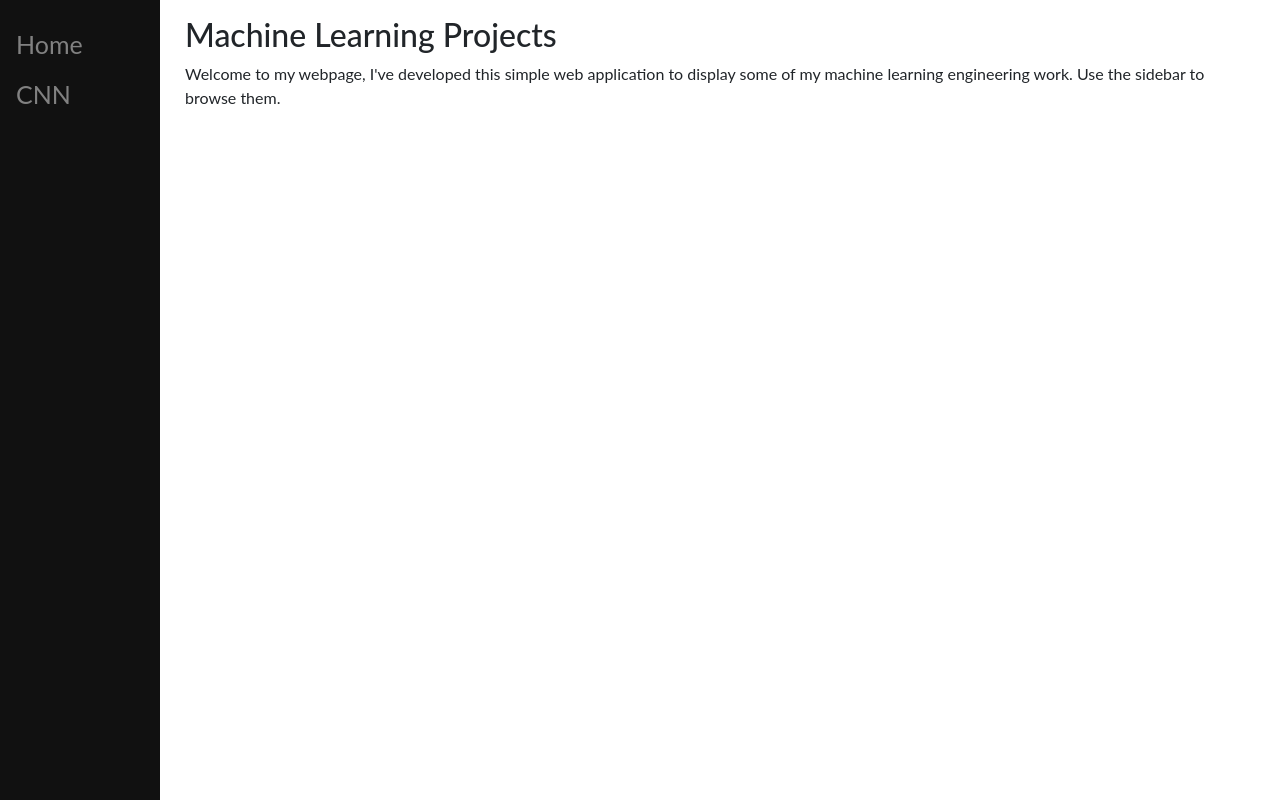
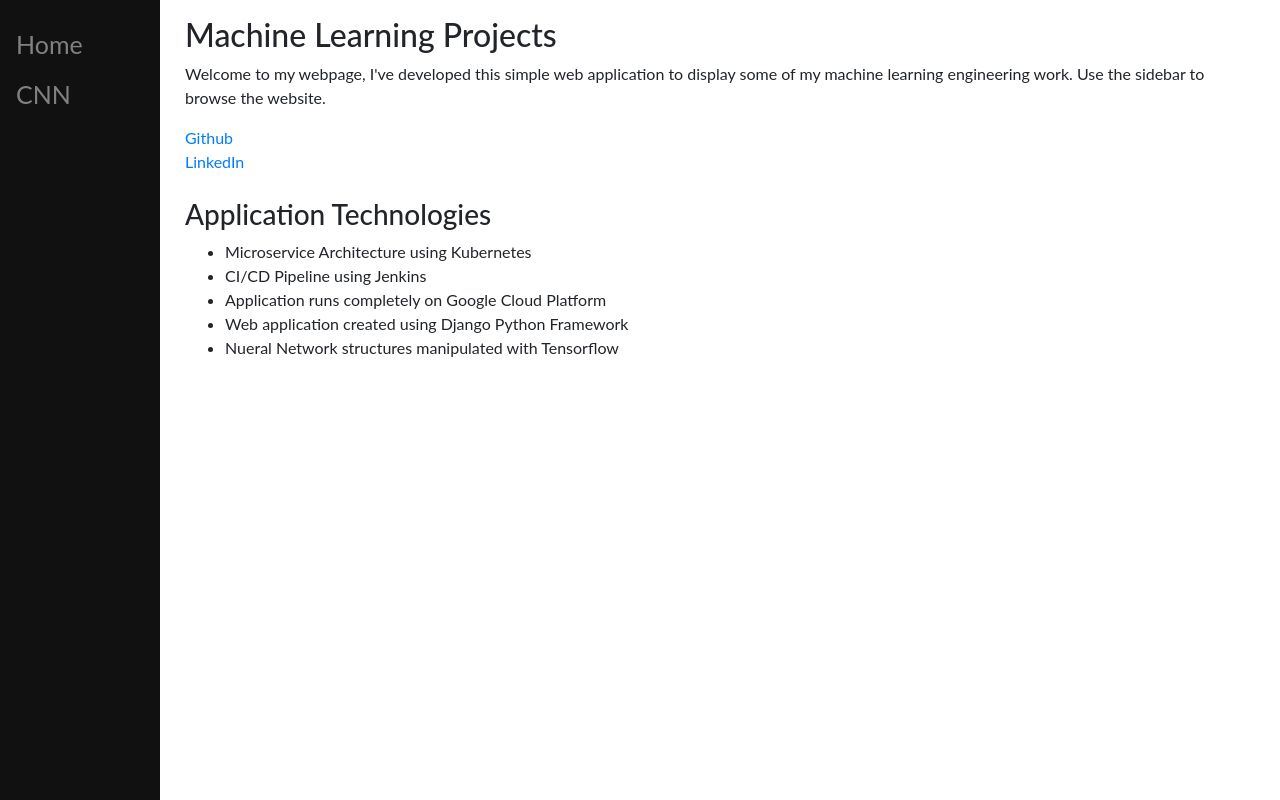
Before and after one commit to Edwardbafford/ml-aws, a Django app: template Services/controller/controllerapp/templates/index.html in a window 1280 px wide. Run offline with Django 3.2, Linux system fonts and the light colour scheme; the template is opened without the code that fills it, so the values that code supplies are empty; some libraries are stand-ins or nearby versions.

Commit message:
Front End updates

```diff
--- a/Services/cnn/requirements.txt
+++ b/Services/cnn/requirements.txt
@@ -1,4 +1,4 @@
-Django==2.2.1
+Django==2.2.4
 numpy==1.14.5
 tensorflow==1.1.0
 matplotlib==3.1.0
--- a/Services/controller/controller/settings.py
+++ b/Services/controller/controller/settings.py
@@ -117,3 +117,7 @@ USE_TZ = True
 # https://docs.djangoproject.com/en/2.2/howto/static-files/
 
 STATIC_URL = '/static/'
+
+STATICFILES_DIRS = (
+    os.path.join(os.path.dirname(__file__), 'static').replace('\\','/'),
+)
--- /dev/null
+++ b/Services/controller/controllerapp/static/css/nar-bar.css
@@ -0,0 +1,41 @@
+body {
+	font-family: "Lato", sans-serif;
+}
+
+.sidenav {
+	height: 100%;
+	width: 160px;
+	position: fixed;
+	z-index: 1;
+	top: 0;
+	left: 0;
+	background-color: #111;
+	overflow-x: hidden;
+	padding-top: 20px;
+}
+
+.sidenav a {
+	padding: 6px 8px 6px 16px;
+	text-decoration: none;
+	font-size: 25px;
+	color: #818181;
+	display: block;
+}
+
+.sidenav a:hover {
+	color: #f1f1f1;
+}
+
+.main {
+	margin-left: 160px;
+	padding: 0px 10px;
+}
+
+@media screen and (max-height: 450px) {
+	.sidenav {
+		padding-top: 15px;
+	}
+	.sidenav a {
+		font-size: 18px;
+	}
+}
--- a/Services/controller/controllerapp/templates/index.html
+++ b/Services/controller/controllerapp/templates/index.html
@@ -8,60 +8,32 @@
 		<script src="https://ajax.googleapis.com/ajax/libs/jquery/3.4.1/jquery.min.js"></script>
 		<script src="https://cdnjs.cloudflare.com/ajax/libs/popper.js/1.14.7/umd/popper.min.js"></script>
 		<script src="https://maxcdn.bootstrapcdn.com/bootstrap/4.3.1/js/bootstrap.min.js"></script>
-<style>
-body {
-  font-family: "Lato", sans-serif;
-}
-
-.sidenav {
-  height: 100%;
-  width: 160px;
-  position: fixed;
-  z-index: 1;
-  top: 0;
-  left: 0;
-  background-color: #111;
-  overflow-x: hidden;
-  padding-top: 20px;
-}
-
-.sidenav a {
-  padding: 6px 8px 6px 16px;
-  text-decoration: none;
-  font-size: 25px;
-  color: #818181;
-  display: block;
-}
-
-.sidenav a:hover {
-  color: #f1f1f1;
-}
-
-.main {
-  margin-left: 160px; /* Same as the width of the sidenav */
-  padding: 0px 10px;
-}
-
-@media screen and (max-height: 450px) {
-  .sidenav {padding-top: 15px;}
-  .sidenav a {font-size: 18px;}
-}
-</style>
+		{% load staticfiles %}
+		<link rel="stylesheet" type="text/css" href="{% static 'css/nar-bar.css' %}" />
 	</head>
 	<body>
-
 		<div class="sidenav">
 			<a href="/">Home</a>
 			<a href="/upload">CNN</a>
 		</div>
-
 		<div class="main">
 			<div class="container mt-3">
 				<h2>Machine Learning Projects</h2>
-  <p>Welcome to my webpage, I've developed this simple web application to display some of my machine learning engineering work. Use the sidebar to browse
-  them.</p>
+				<p>Welcome to my webpage, I've developed this simple web application to display some of my machine learning engineering work. Use the sidebar to browse the website.</p>
+				<a href="https://github.com/Edwardbafford/ml-aws">Github</a>
+				<br>
+				<a href="https://www.linkedin.com/in/louie-bafford-190a5688/">LinkedIn</a>
+				<br>
+				<br>
+				<h3>Application Technologies</h3>
+				<ul>
+					<li>Microservice Architecture using Kubernetes</li>
+					<li>CI/CD Pipeline using Jenkins</li>
+					<li>Application runs completely on Google Cloud Platform</li>
+					<li>Web application created using Django Python Framework</li>
+					<li>Nueral Network structures manipulated with Tensorflow</li>
+				</ul>
 			</div>
 		</div>
-
 	</body>
 </html>
```
Also changed, not shown: Services/controller/controllerapp/templates/file-upload.html (+1 -43 lines). Lines whose indentation alone changed are shown as unchanged.
